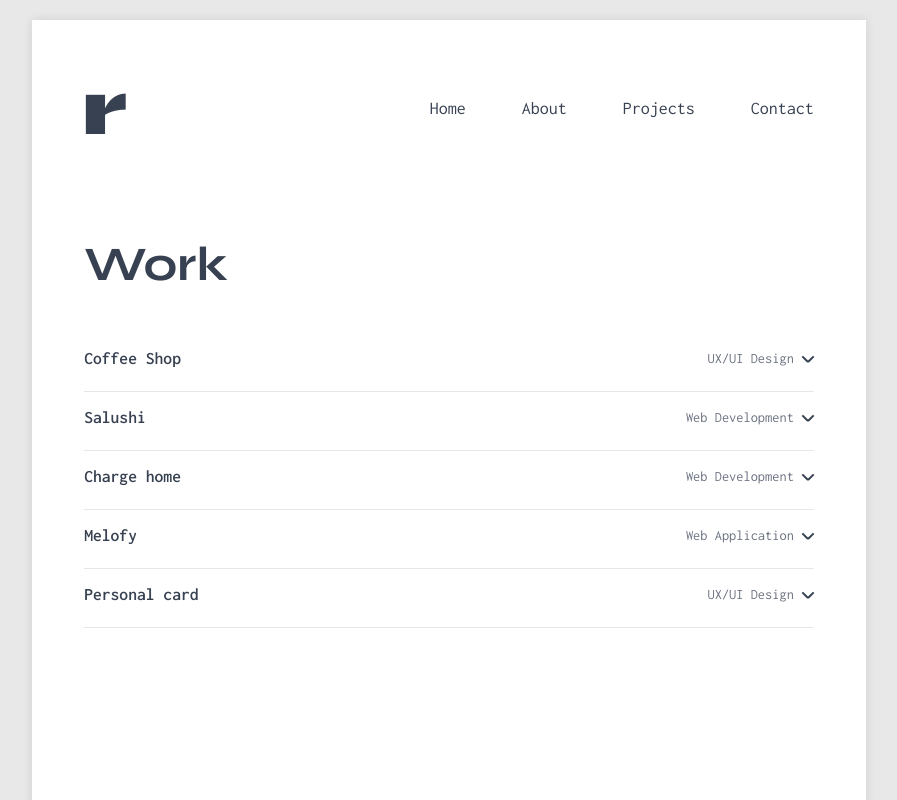
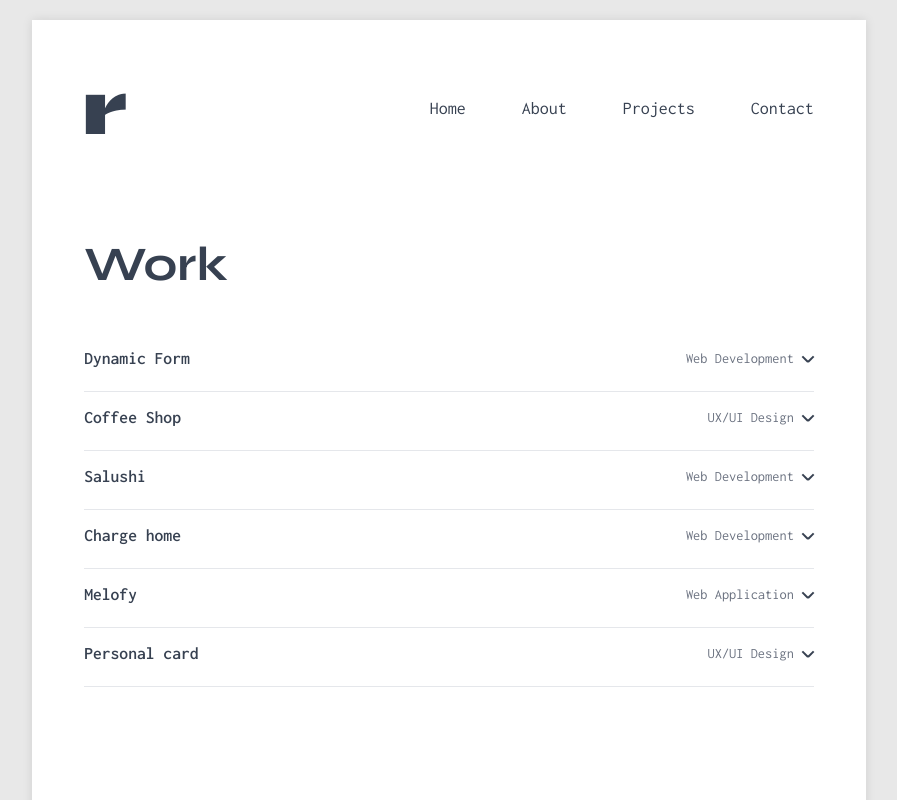
Before and after one commit to Rimante11/portfolio, a Next.js app: page /projects in a window 1280 px wide. Shown: the top 800 px of the page, without its empty margins (191-1088 px from the left). Built offline with nearby package versions, Linux system fonts and the light colour scheme.

Commit message:
dynamic form added

```diff
--- a/app/projects/page.tsx
+++ b/app/projects/page.tsx
@@ -154,6 +154,33 @@ export default function MusicApp() {
     setModalImage(null);
   };
 
+  const renderDescriptionWithLinks = (description: string) => {
+    const urlRegex = /(https?:\/\/[^\s]+)/g;
+    const parts = description.split(urlRegex);
+
+    return parts.map((part, index) => {
+      if (urlRegex.test(part)) {
+        return (
+          <a
+            key={index}
+            href={part}
+            target="_blank"
+            rel="noopener noreferrer"
+            style={{
+              color: '#3b82f6',
+              textDecoration: 'underline',
+              cursor: 'pointer'
+            }}
+            onClick={(e) => e.stopPropagation()}
+          >
+            {part}
+          </a>
+        );
+      }
+      return part;
+    });
+  };
+
   return (
     <div style={{
       minHeight: '100vh',
@@ -292,7 +319,7 @@ export default function MusicApp() {
                         flex: 1
                       }}>
                         <b>{project.name}</b><br></br>
-                        {project.description}
+                        {renderDescriptionWithLinks(project.description)}
                       </p>
                     </div>
                   </DropdownContent>
--- a/src/data/projects.json
+++ b/src/data/projects.json
@@ -1,4 +1,13 @@
 [
+  {
+    "id": "dynamic-form",
+    "name": "Dynamic Form",
+    "category": "Web Development",
+    "description": "An Angular application featuring a dynamic form with conditional fields, validation, and multi-step workflow. Built with Angular Material for modern UI components, responsive design and some custom styling. Try it out: https://dynamic-form-angular-8oaqv2vg3-rimantes-projects-bd5d8f68.vercel.app/",
+    "image": "/angularForm.jpg",
+    "modalContent": "/angularForm.jpg",
+    "modalType": "image"
+  },
   {
     "id": "coffee-shop",
     "name": "Coffee Shop",
```
Also changed, not shown: public/angularForm.jpg (added).
